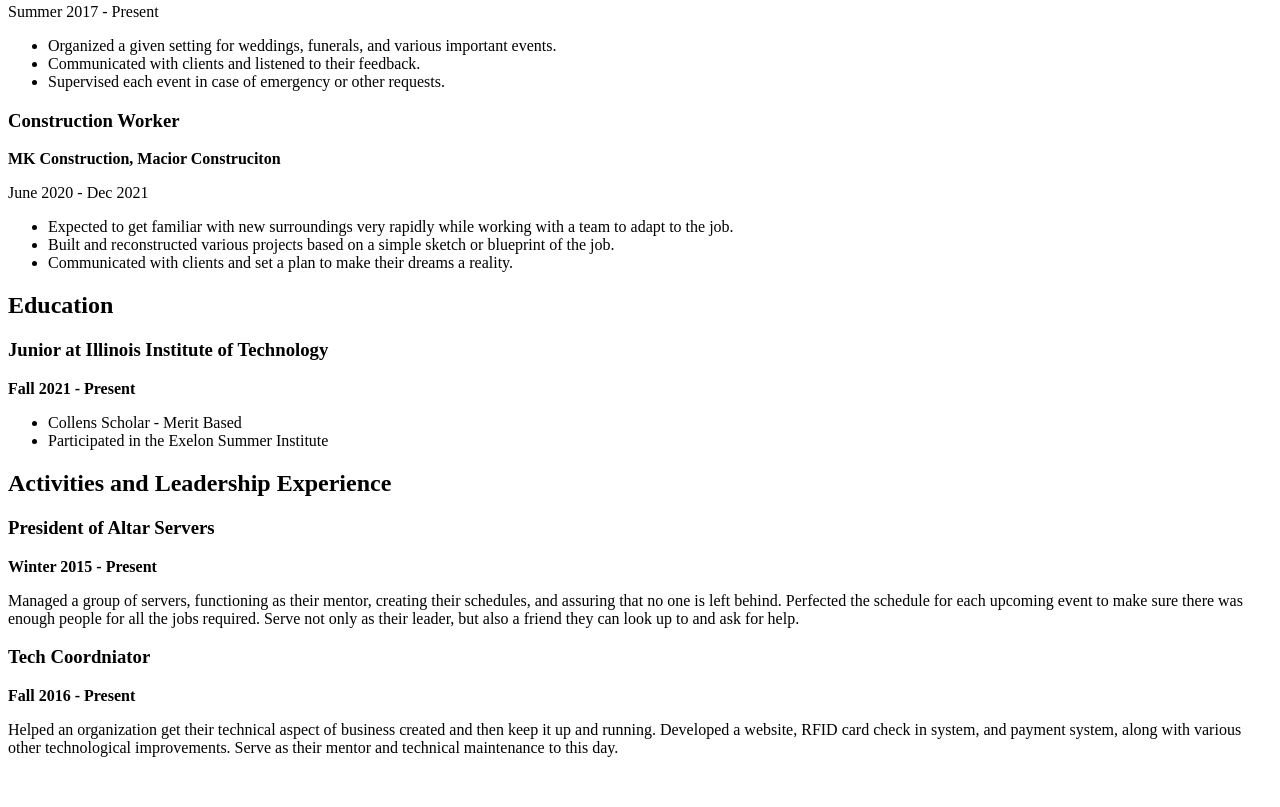
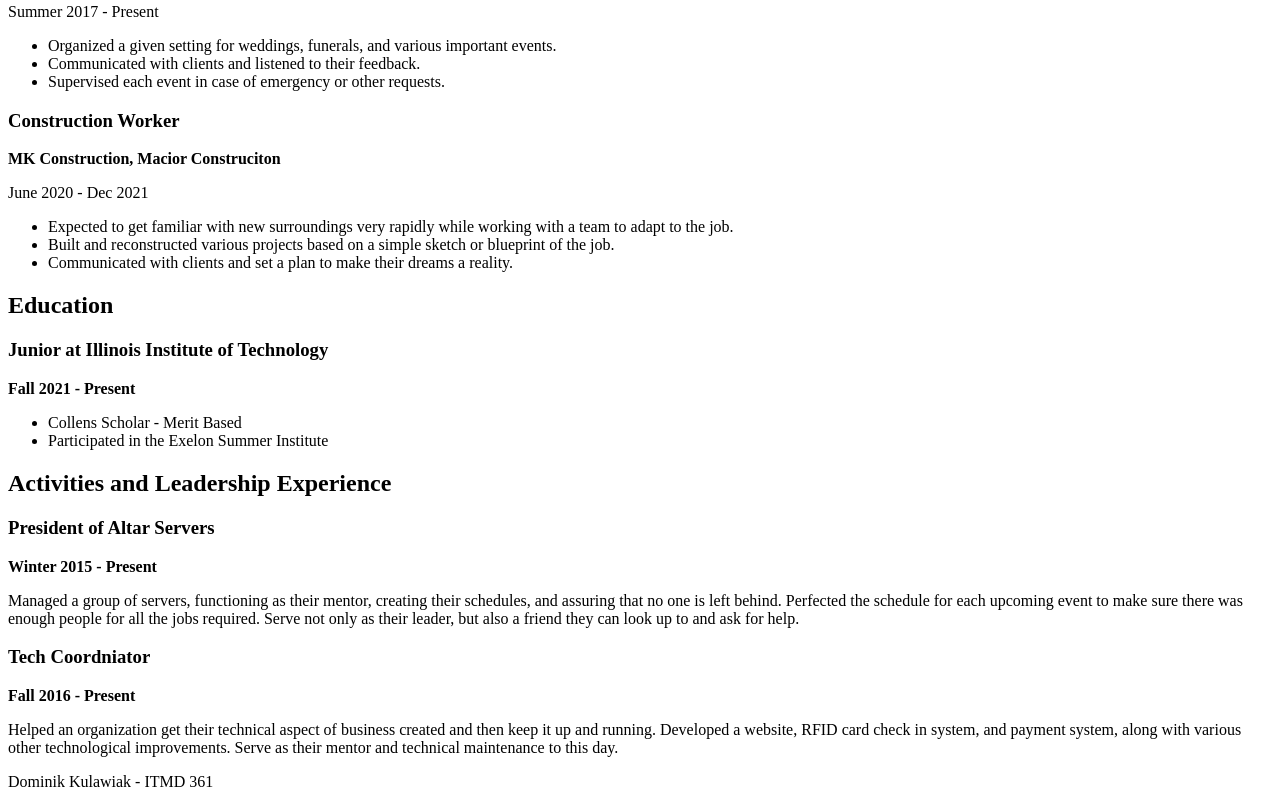
Before and after one commit to DominikFX/ITMD361-Project1, a plain HTML site: page index.html in a window 1280 px wide. Shown: the part 855-1662 px from the top of the page. Before the commit the page ends 1628 px from the top, so only its background shows below. Drawn offline with Linux system fonts and the light colour scheme.

Commit message:
add a footer and add main tag into html pages

```diff
--- a/index.html
+++ b/index.html
@@ -14,6 +14,7 @@
       </ul>
     </nav>
   </header>
+  <main>
     <h1>Resume - Home Page</h1>
     <h2>Contact</h2>
     <ul>
@@ -70,5 +71,9 @@
     <h3>Tech Coordniator</h3>
     <p><strong>Fall 2016 - Present</strong></p>
     <p>Helped an organization get their technical aspect of business created and then keep it up and running. Developed a website, RFID card check in system, and payment system, along with various other technological improvements. Serve as their mentor and technical maintenance to this day.</p>
+  </main>
+  <footer>
+    <p>Dominik Kulawiak - ITMD 361</p>
+  </footer>
 </body>
 </html>
```
Also changed, not shown: foods.html (+5 -0 lines), skydiving.html (+5 -0 lines). Lines whose indentation alone changed are shown as unchanged.
